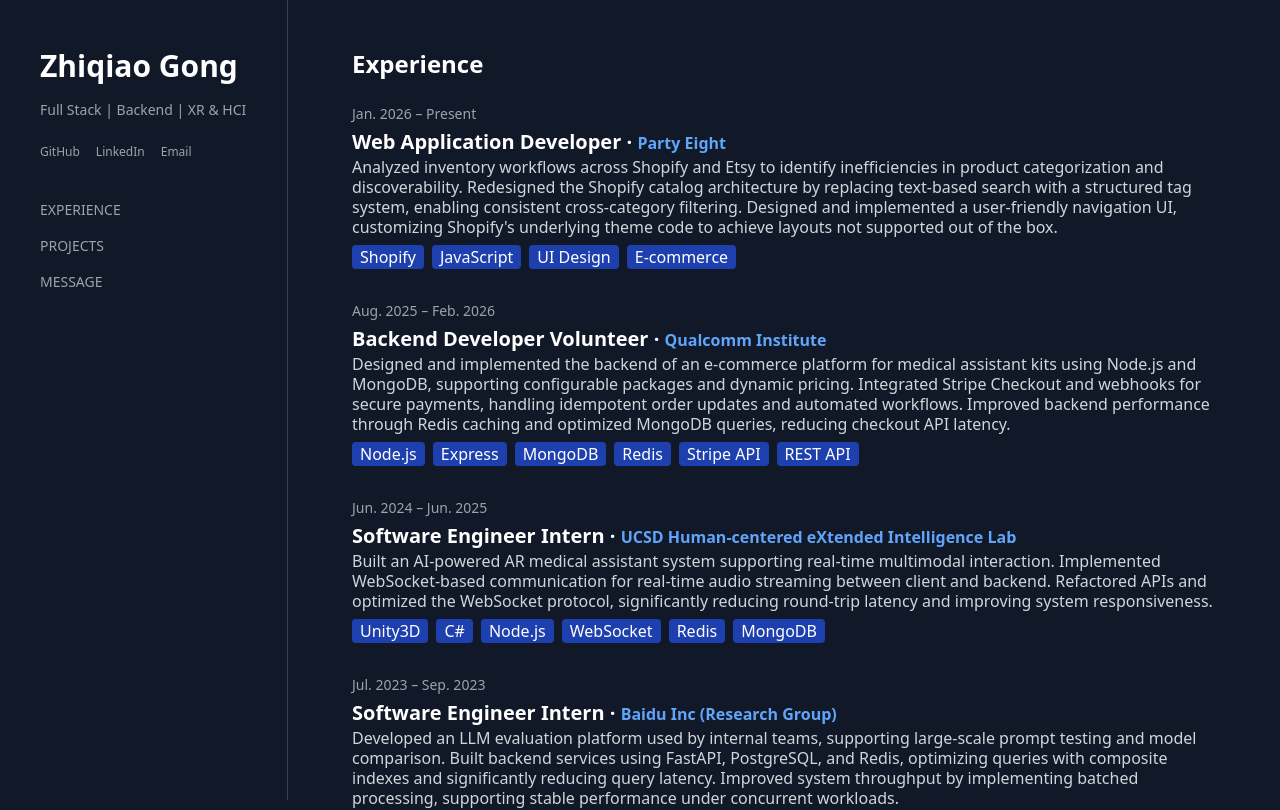
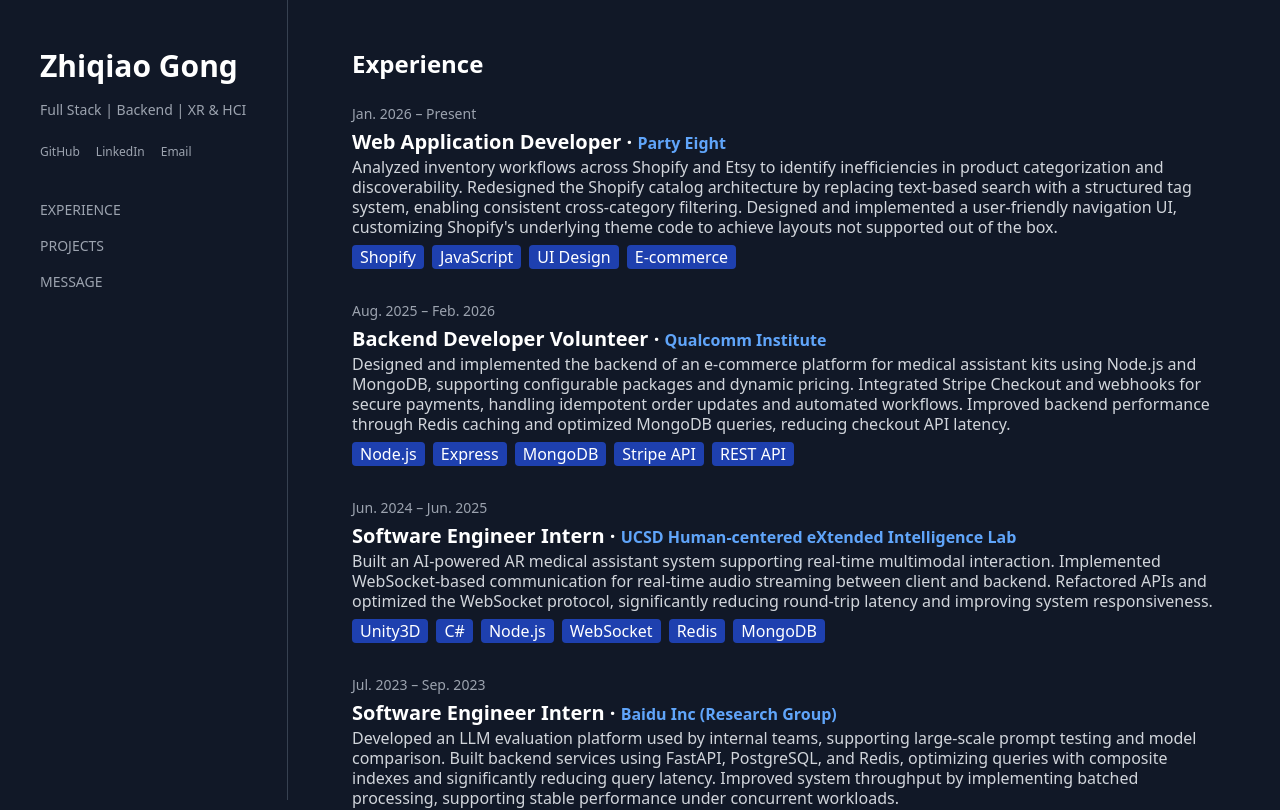
Before and after one commit to ZhiqiaoGong/portfolio, a React (Vite) app in the folder client/: page / in a window 1280 px wide. Shown: the top 810 px of the page. Built offline with nearby package versions, Linux system fonts and the light colour scheme; no server answers.

Commit message:
Update tags in ExperienceSection component
Removed 'Redis' from the tags of the backend developer volunteer experience.

```diff
--- a/client/src/components/ExperienceSection.jsx
+++ b/client/src/components/ExperienceSection.jsx
@@ -14,7 +14,7 @@
         company: 'Qualcomm Institute',
         description:
           'Designed and implemented the backend of an e-commerce platform for medical assistant kits using Node.js and MongoDB, supporting configurable packages and dynamic pricing. Integrated Stripe Checkout and webhooks for secure payments, handling idempotent order updates and automated workflows. Improved backend performance through Redis caching and optimized MongoDB queries, reducing checkout API latency.',
-        tags: ['Node.js', 'Express', 'MongoDB', 'Redis', 'Stripe API', 'REST API'],
+        tags: ['Node.js', 'Express', 'MongoDB', 'Stripe API', 'REST API'],
       },
       {
         time: 'Jun. 2024 – Jun. 2025',
```
